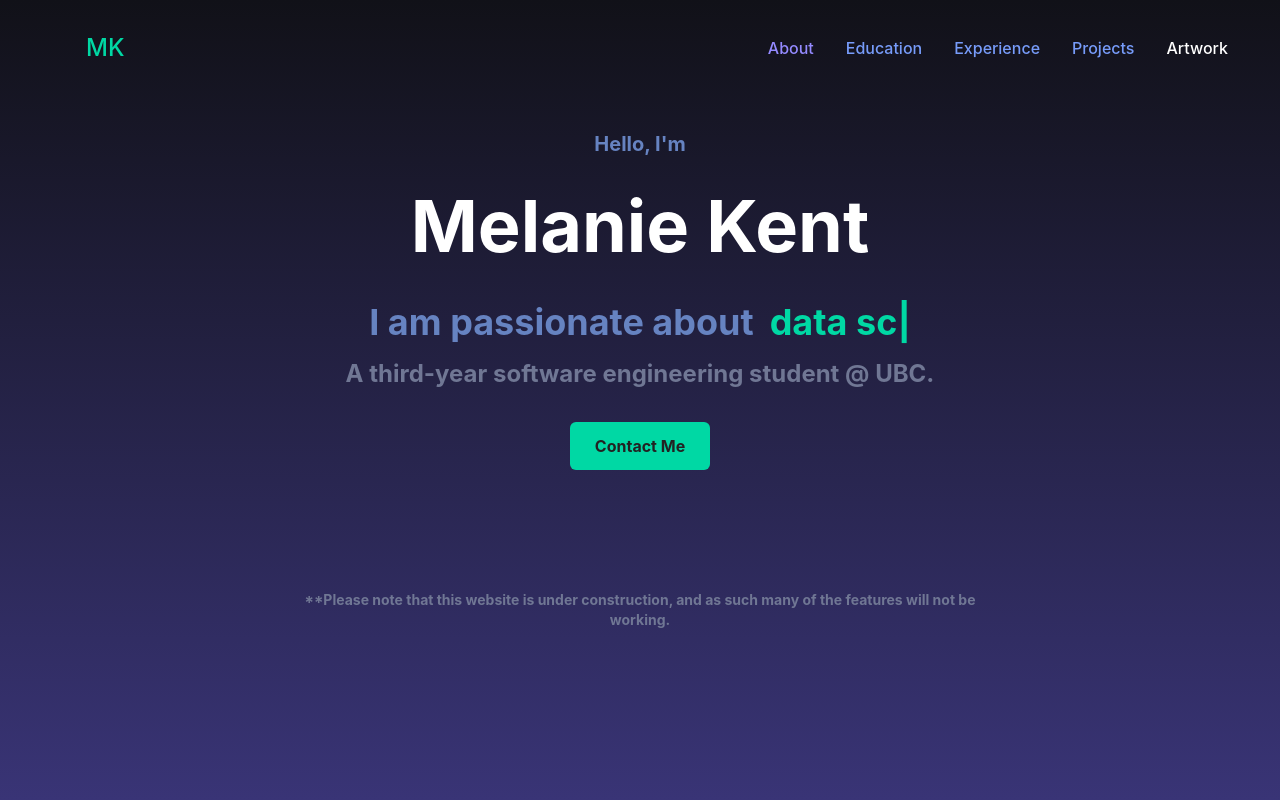
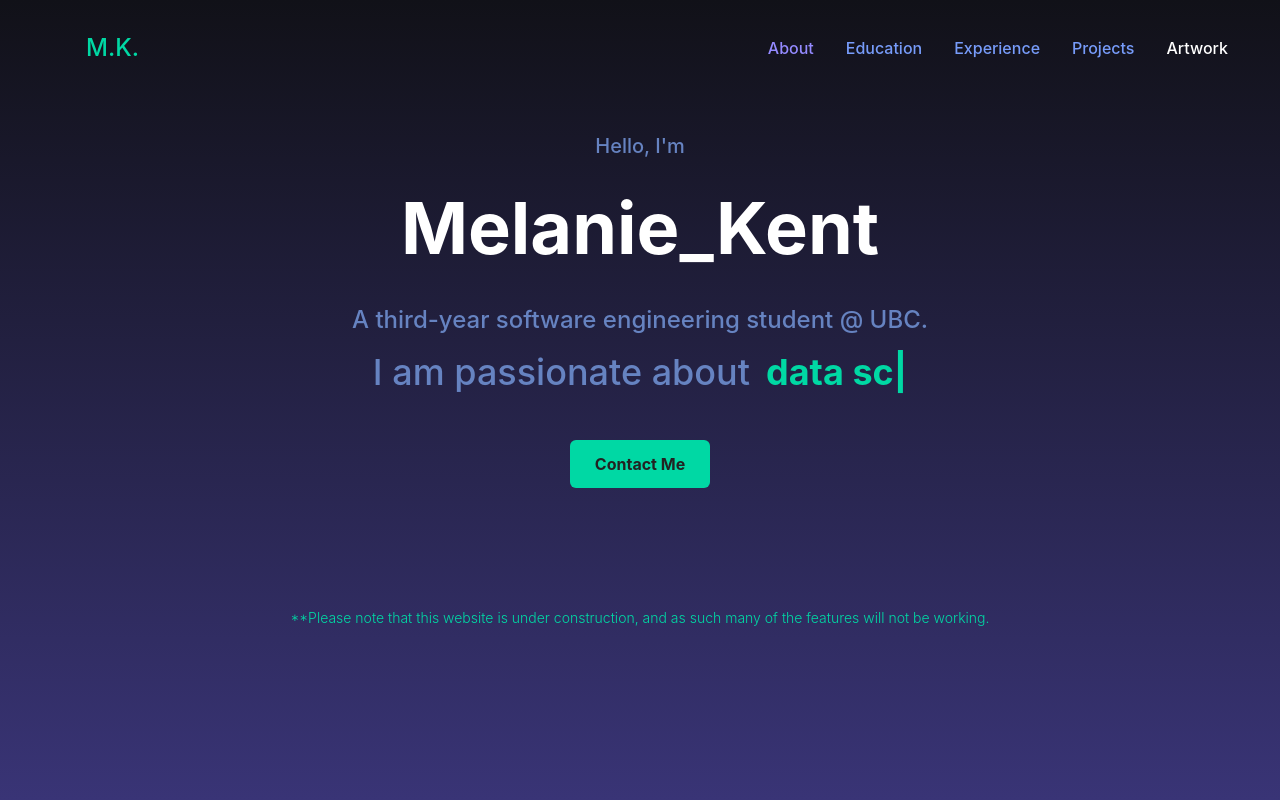
Before and after one commit to MelanieKent/personal-website, a React (Create React App) app: page / in a window 1280 px wide. Shown: the top 800 px of the page. Built offline with nearby package versions, Linux system fonts and the light colour scheme.

Commit message:
Changed font weights in Hero and updated info in Education

```diff
--- a/src/components/Education.jsx
+++ b/src/components/Education.jsx
@@ -11,7 +11,7 @@ const Education = () => {
                     <h1 className='text-[#ffffff] md:text-4xl sm:text-3xl text-2xl font-bold py-2'> BSc Computer Science and Software Engineering 2020 - 2025</h1>
                     <p className='text-[#ffffff] mt-8 font-medium'> I am entering my third year of the program. In addition to majoring in computer science, I am part of the software engineering stream
                        that allows qualified students to take additonal specified software engineering courses to gain a deeper understanding of software development.
-                       I will be an undergraduate teaching assisant for CPSC 100 in Summer 2023.
+                       I was proud to be serving as an undergraduate teaching assisant for CPSC 100 in Summer T2 2023.
                         <br/>
                     </p>
                     <p className='text-[#ffffff] mt-8 font-medium'>
--- a/src/components/Hero.jsx
+++ b/src/components/Hero.jsx
@@ -5,21 +5,21 @@ const Hero = () => {
     return (
         <div className='text-white bg-gradient-to-b from-[#111118] to-[#393476]'>
             <div id='about' className='max-w-[800px] mt-[-96px] w-full h-screen mx-auto text-center flex flex-col justify-center'>
-                <p className='text-[#6683c1] text-xl font-bold p-2'>Hello, I'm</p>
-                <h1 className='text-[#ffffff] md:text-7xl sm:text-6xl text-4xl font-bold md:py-6'>Melanie Kent</h1>
+                <p className='text-[#6683c1] text-xl font-medium p-2'>Hello, I'm</p>
+                <h1 className='text-[#ffffff] md:text-7xl sm:text-6xl text-4xl font-bold md:py-6'>Melanie_Kent</h1>
+                <p className='sm:text-2xl text-md font-medium pt-4 text-[#6683c1]'>
+                    A third-year software engineering student @ UBC.
+                </p>
                 <div className='flex justify-center items-center'>
-                    <p className='text-[#6683c1] lg:text-4xl sm:text-3xl font-bold py-4'>I am passionate about</p>
+                    <p className='text-[#6683c1] lg:text-4xl sm:text-3xl font-medium py-4'>I am passionate about</p>
                     <Typed
                     className='text-[#00d8a4] md:text-4xl sm:text-3xl font-bold md:pl-4 pl-2'
                     strings={['software engineering.', 'digital art.', 'data science.', 'education.']} typeSpeed={50} backSpeed={50} loop/>
                 </div>
-                <p className='sm:text-2xl text-md font-bold text-[#707794]'>
-                    A third-year software engineering student @ UBC.
-                </p>
                 <a href="mailto:melanie.s.kent@gmail.com">
                     <button className='bg-[#00d8a4] w-[140px] rounded-md font-bold my-8 mx-auto py-3 text-[#222222] hover:bg-[#948aff]'>Contact Me</button>
                 </a>
-                <p className='text-sm mt-10 font-bold p-12 text-[#707794]'>
+                <p className='text-sm mt-10 font-light p-12 text-[#00d8a4]'>
                     **Please note that this website is under construction, and as such many of the features will not be working.
                 </p>
             </div>
--- a/src/components/Navbar.jsx
+++ b/src/components/Navbar.jsx
@@ -11,7 +11,7 @@ const Navbar = () => {
 
     return (
         <div className='flex justify-between items-center h-24 max-w-[1240px] mx-auto px-4 text-white'>
-            <motion.h1 animate={{x:50}} className='w-full text-2xl font-medium text-[#00d8a4]'>MK</motion.h1>
+            <motion.h1 animate={{x:50}} className='w-full text-2xl font-medium text-[#00d8a4]'>M.K.</motion.h1>
             <ul className='hidden md:flex font-medium'>
                 <a href='.'>
                     <li className='p-4 text-[#948aff]'>About</li>
```
